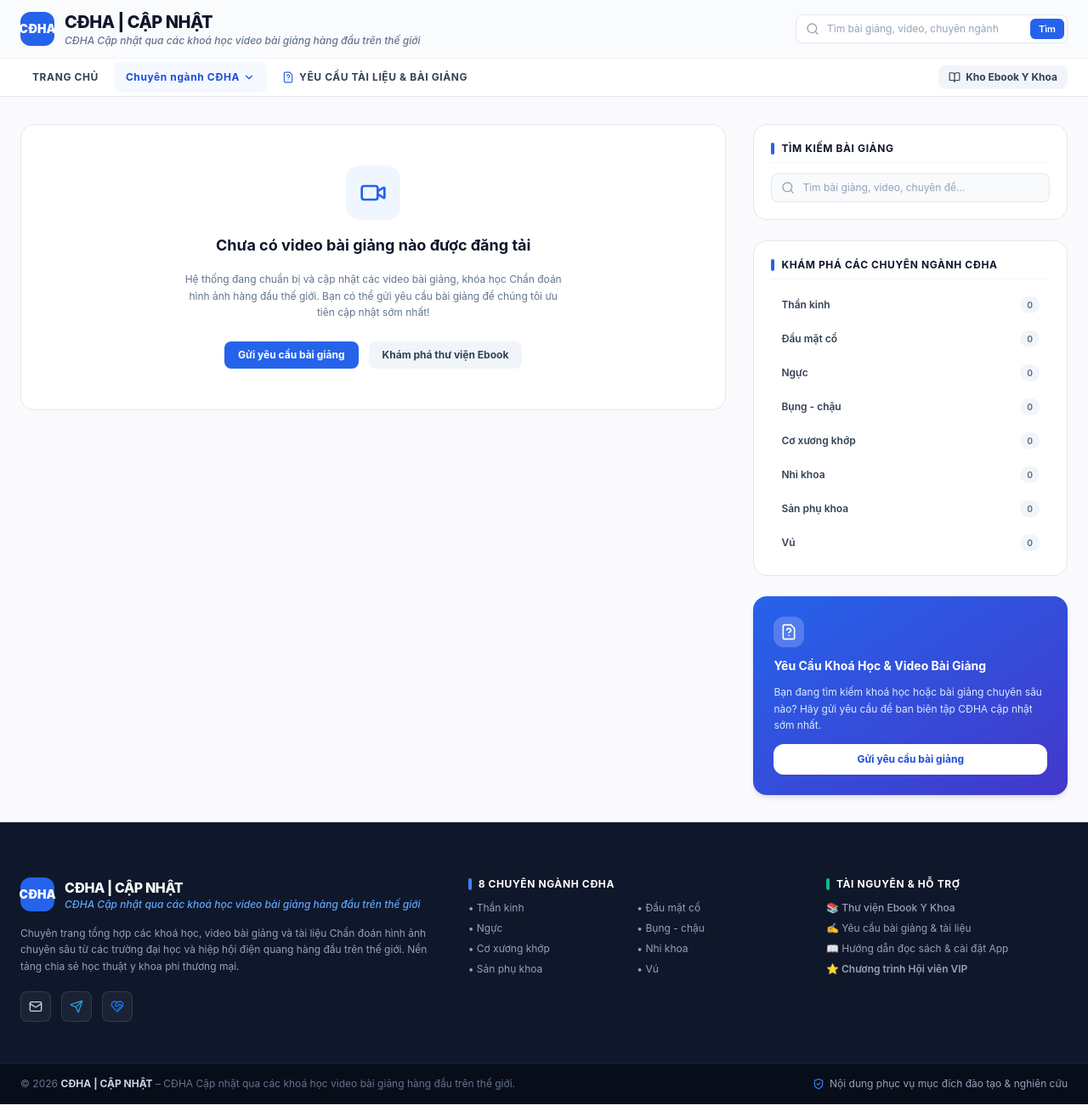
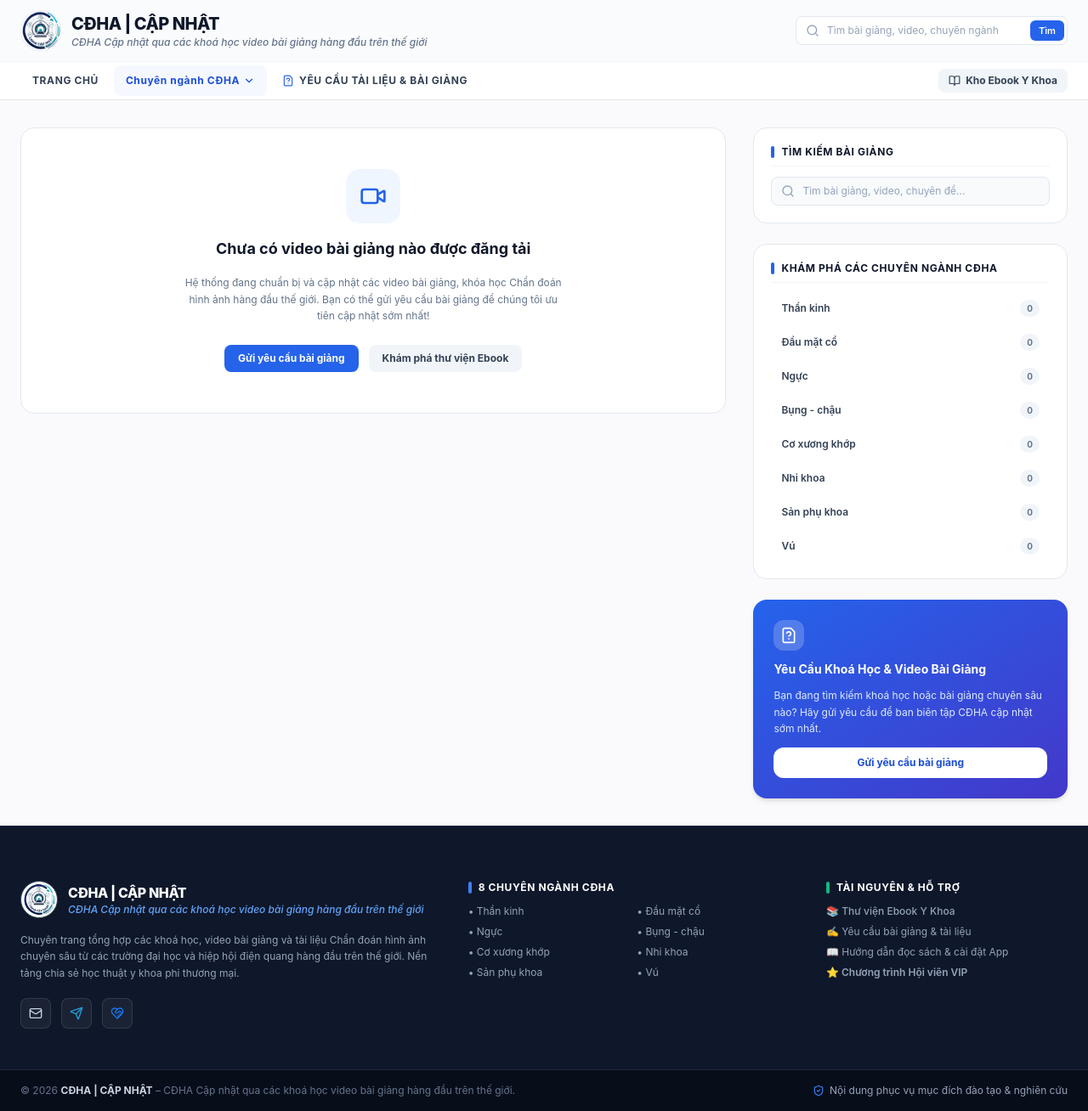
Before and after one commit to cdha-cap-nhat/cdha-cap-nhat, a Next.js app: page / in a window 1280 px wide. Shown: the whole page at 85% size. Built offline with nearby package versions, Linux system fonts and the light colour scheme.

Commit message:
Cap nhat hinh anh logo moi cho Header, Footer va Favicon

```diff
--- a/src/app/layout.tsx
+++ b/src/app/layout.tsx
@@ -6,6 +6,10 @@ import Footer from "@/components/Footer";
 export const metadata: Metadata = {
   title: "CĐHA | CẬP NHẬT – CĐHA Cập nhật qua các khoá học video bài giảng hàng đầu trên thế giới",
   description: "CĐHA Cập nhật qua các khoá học video bài giảng hàng đầu trên thế giới: Bài giảng X-quang, Siêu âm, CT, MRI, Can thiệp và tài liệu y khoa chuyên sâu.",
+  icons: {
+    icon: "/logo.jpg",
+    apple: "/logo.jpg",
+  },
   keywords: [
     "khóa học cđha",
     "video bài giảng chẩn đoán hình ảnh",
--- a/src/components/Footer.tsx
+++ b/src/components/Footer.tsx
@@ -16,9 +16,11 @@ export default function Footer() {
           {/* Brand info */}
           <div className="lg:col-span-5 space-y-4">
             <Link href="/" className="flex items-center gap-3 group">
-              <div className="w-10 h-10 rounded-xl bg-blue-600 text-white flex items-center justify-center font-black text-sm shrink-0 shadow-sm">
-                CĐHA
-              </div>
+              <img
+                src="/logo.jpg"
+                alt="CĐHA CẬP NHẬT Logo"
+                className="w-11 h-11 object-contain rounded-full shrink-0 shadow-sm bg-white p-0.5 border border-slate-700"
+              />
               <div>
                 <span className="block text-base font-extrabold text-white tracking-tight uppercase">
                   CĐHA | CẬP NHẬT
--- a/src/components/Navbar.tsx
+++ b/src/components/Navbar.tsx
@@ -47,9 +47,11 @@ export default function Navbar() {
         <div className="max-w-7xl mx-auto flex flex-col sm:flex-row sm:items-center justify-between gap-3">
           {/* Logo Title */}
           <Link href="/" className="group flex items-center gap-3">
-            <div className="w-10 h-10 rounded-xl bg-blue-600 text-white flex items-center justify-center font-black text-sm shadow-sm group-hover:bg-blue-700 transition-colors shrink-0">
-              CĐHA
-            </div>
+            <img
+              src="/logo.jpg"
+              alt="CĐHA CẬP NHẬT Logo"
+              className="w-11 h-11 sm:w-12 sm:h-12 object-contain rounded-full shadow-xs shrink-0 group-hover:scale-105 transition-transform bg-white border border-slate-200/80"
+            />
             <div>
               <div className="flex items-center gap-2">
                 <span className="text-lg sm:text-xl font-extrabold text-slate-900 tracking-tight group-hover:text-blue-600 transition-colors uppercase">
```
Also changed, not shown: public/logo.jpg (added).
